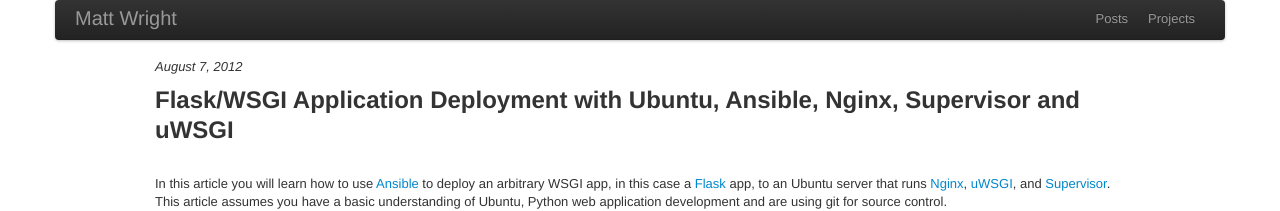
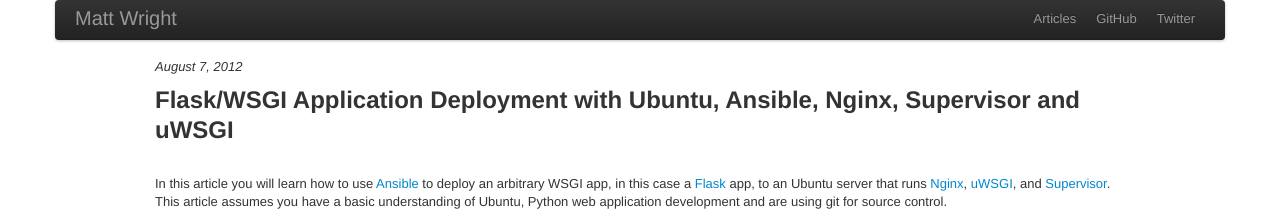
Before and after one commit to mattupstate/mattupstate.github.io, a Jekyll site: the page built from _posts/2012-08-07-flask-wsgi-application-deployment-with-ubuntu-ansible-nginx-supervisor-and-uwsgi.markdown, in a window 1280 px wide and 900 px high. Shown: the top 211 px of the window. Built offline with Jekyll 4.4.1, drawn with Linux system fonts in a browser that asks for light colours; nearby versions of some CDN libraries; some web fonts are replaced; Markdown is read by kramdown in place of the engine named in the settings; comment, search, counter and statistics services are not loaded.

Commit message:
Update layout

```diff
--- a/_layouts/base.html
+++ b/_layouts/base.html
@@ -37,8 +37,9 @@
             <div class="container">
               <a href="/" class="brand">Matt Wright</a>
               <ul class="nav pull-right">
-                <li{% if page.is_index %} class="active"{% endif %}><a href="/">Posts</a></li>
-                <li><a href="http://github.com/mattupstate">Projects</a></li>
+                <li{% if page.is_index %} class="active"{% endif %}><a href="/">Articles</a></li>
+                <li><a href="http://github.com/mattupstate">GitHub</a></li>
+                <li><a href="http://twitter.com/mattupstate">Twitter</a></li>
               </ul>
             </div>
           </div>
```
